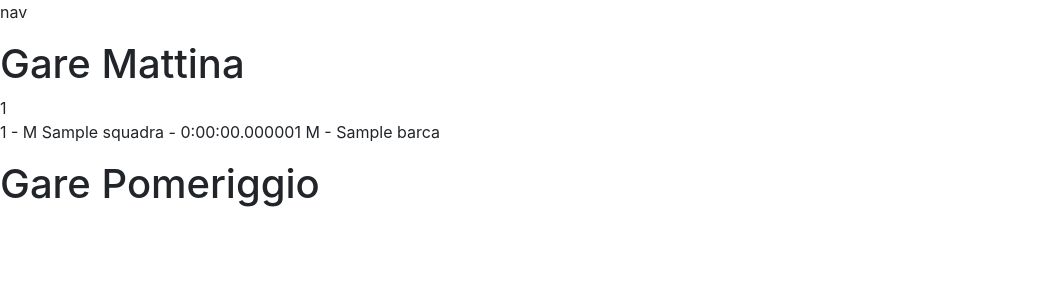
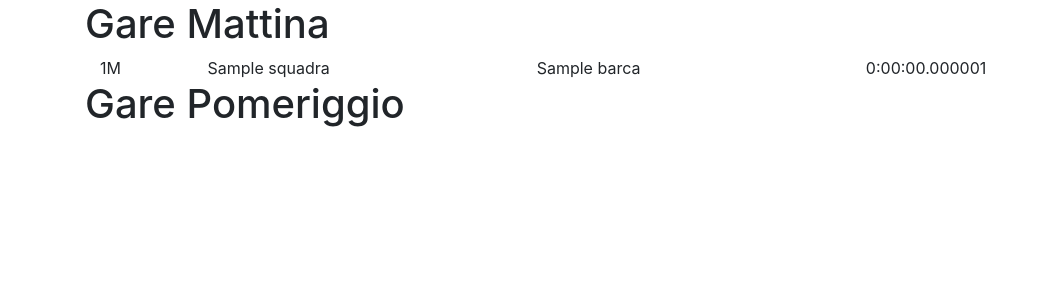
Before and after one commit to superqwe/taras, a Django app: page /tempi/gare/ in a window 1280 px wide. Shown: the top 300 px of the page, without its empty margins (0-1048 px from the left). Run offline with Django 3.2, Linux system fonts and the light colour scheme; tables that the repository leaves empty hold one stand-in row (values such as "Sample post"); some libraries are stand-ins or nearby versions.

Commit message:
gare.html: abbozzato template

```diff
--- a/templates/tempi/base.html
+++ b/templates/tempi/base.html
@@ -12,17 +12,22 @@
     <!-- Bootstrap CSS -->
     <link rel="stylesheet" href="https://stackpath.bootstrapcdn.com/bootstrap/4.1.1/css/bootstrap.min.css" integrity="sha384-WskhaSGFgHYWDcbwN70/dfYBj47jz9qbsMId/iRN3ewGhXQFZCSftd1LZCfmhktB" crossorigin="anonymous">
 </head>
+
 <body>
-
+    <div class="container">
+        {% block nav %}
             <p>nav</p>
+        {% endblock %}
 
         {% block section %}
             <p>section</p>
         {% endblock %}
+    </div>
 
     <!-- jQuery first, then Popper.js, then Bootstrap JS -->
     <script src="https://code.jquery.com/jquery-3.3.1.slim.min.js" integrity="sha384-q8i/X+965DzO0rT7abK41JStQIAqVgRVzpbzo5smXKp4YfRvH+8abtTE1Pi6jizo" crossorigin="anonymous"></script>
     <script src="https://cdnjs.cloudflare.com/ajax/libs/popper.js/1.14.3/umd/popper.min.js" integrity="sha384-ZMP7rVo3mIykV+2+9J3UJ46jBk0WLaUAdn689aCwoqbBJiSnjAK/l8WvCWPIPm49" crossorigin="anonymous"></script>
     <script src="https://stackpath.bootstrapcdn.com/bootstrap/4.1.1/js/bootstrap.min.js" integrity="sha384-smHYKdLADwkXOn1EmN1qk/HfnUcbVRZyYmZ4qpPea6sjB/pTJ0euyQp0Mk8ck+5T" crossorigin="anonymous"></script>
 </body>
+
 </html>
--- a/templates/tempi/gare.html
+++ b/templates/tempi/gare.html
@@ -7,47 +7,65 @@
 {% block section %}
 
 <section>
-
     <h1>Gare Mattina</h1>
-
     {% regroup gare_mattino by n as gare_n %}
-
-    {% for gara_n in gare_n%}
-    {{gara_n.grouper}}
-        {% for gara in gara_n.list %}
-
-            {% if gara.turno == "M" %}
-                <p>{{ gara }}</p>
-            {% endif %}
-
-        {% endfor %}
-
+    <div class="container">
+        {% for gara_n in gare_n%}
+        <div class="row">
+            <div class="col-1">
+                {{gara_n.grouper}}{{gara_n.list.0.squadra.mf}}
+            </div>
+            <div class="col-11">
+                <div class="container">
+                    {% for gara in gara_n.list %}
+                        <div class="row">
+                            <div class="col">
+                                {{gara.squadra.nome}}
+                            </div>
+                            <div class="col">
+                                {{gara.barca}}
+                            </div>
+                            <div class="col">
+                                {{gara.tempo}}
+                            </div>
+                        </div>
+                    {% endfor %}
+                </div>
+            </div>
+        </div>
     {% endfor %}
-
-</section>
-
-<section>
-    <h1>Gare Pomeriggio</h1>
-
-    {% regroup gare_pomeriggio by n as gare_n %}
-
-    {% for gara_n in gare_n%}
-    {{gara_n.grouper}}
-        {% for gara in gara_n.list %}
-
-            {% if gara.turno == "P" %}
-                <p>{{ gara }}</p>
-            {% endif %}
-
-        {% endfor %}
-
-    {% endfor %}
-
-
-
+    </div>
 </section>
 
 
-
+<h1>Gare Pomeriggio</h1>
+{% regroup gare_pomeriggio by n as gare_n %}
+<div class="container">
+    {% for gara_n in gare_n%}
+    <div class="row">
+        <div class="col-1">
+            {{gara_n.grouper}}{{gara_n.list.0.squadra.mf}}
+        </div>
+        <div class="col-11">
+            <div class="container">
+                {% for gara in gara_n.list %}
+                    <div class="row">
+                        <div class="col">
+                            {{gara.squadra.nome}}
+                        </div>
+                        <div class="col">
+                            {{gara.barca}}
+                        </div>
+                        <div class="col">
+                            {{gara.tempo}}
+                        </div>
+                    </div>
+                {% endfor %}
+            </div>
+        </div>
+    </div>
+{% endfor %}
+</div>
+</section>
 
 {% endblock section %}
```
Lines whose indentation alone changed are shown as unchanged.
